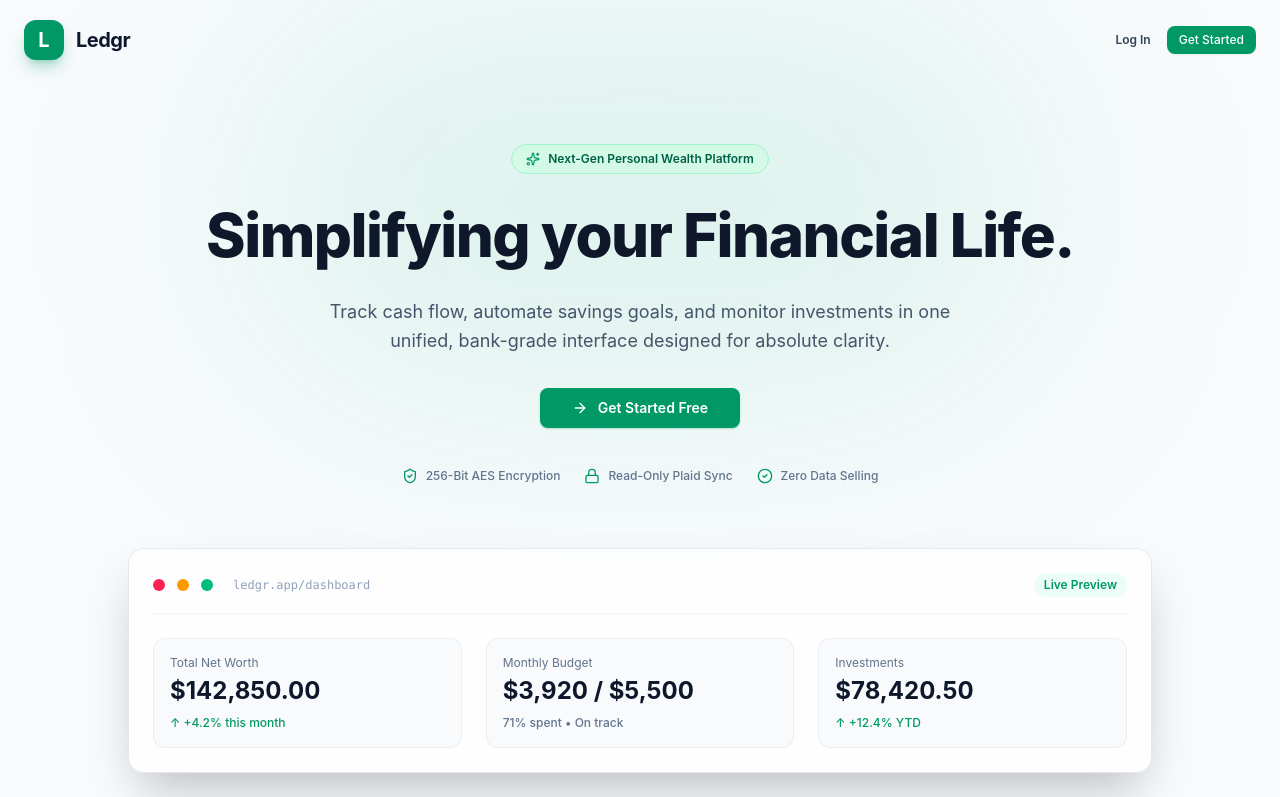
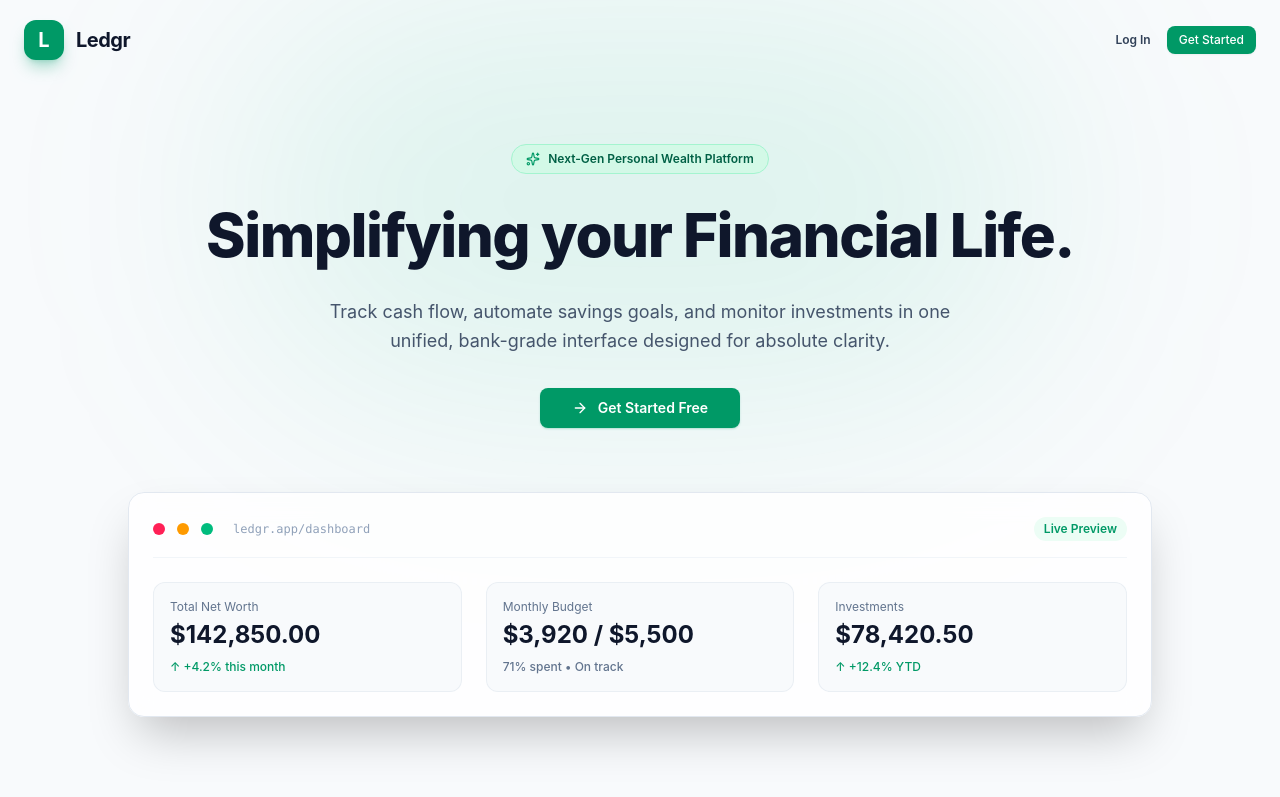
Before and after one commit to Francis9ine/Ledgr, a React (Vite) app: page / in a window 1280 px wide. Shown: the top 797 px of the page. Built offline with nearby package versions, Linux system fonts and the light colour scheme.

Commit message:
Remove trust badges from loading page

```diff
--- a/src/components/screens/LandingScreen.tsx
+++ b/src/components/screens/LandingScreen.tsx
@@ -83,20 +83,6 @@ export const LandingScreen: React.FC<LandingScreenProps> = ({
         </div>
 
         {/* Security & Trust Badges */}
-        <div className="mt-10 flex flex-wrap items-center justify-center gap-6 text-xs text-slate-500 dark:text-slate-400 font-medium">
-          <div className="flex items-center gap-2">
-            <ShieldCheck className="w-4 h-4 text-emerald-600 dark:text-emerald-400" />
-            <span>256-Bit AES Encryption</span>
-          </div>
-          <div className="flex items-center gap-2">
-            <Lock className="w-4 h-4 text-emerald-600 dark:text-emerald-400" />
-            <span>Read-Only Plaid Sync</span>
-          </div>
-          <div className="flex items-center gap-2">
-            <CheckCircle2 className="w-4 h-4 text-emerald-600 dark:text-emerald-400" />
-            <span>Zero Data Selling</span>
-          </div>
-        </div>
 
         {/* Interactive App Mockup Preview Card */}
         <div className="mt-16 max-w-5xl mx-auto rounded-2xl border border-slate-200 dark:border-slate-800 bg-white/80 dark:bg-slate-900/80 backdrop-blur-md shadow-2xl overflow-hidden p-6 text-left">
```
